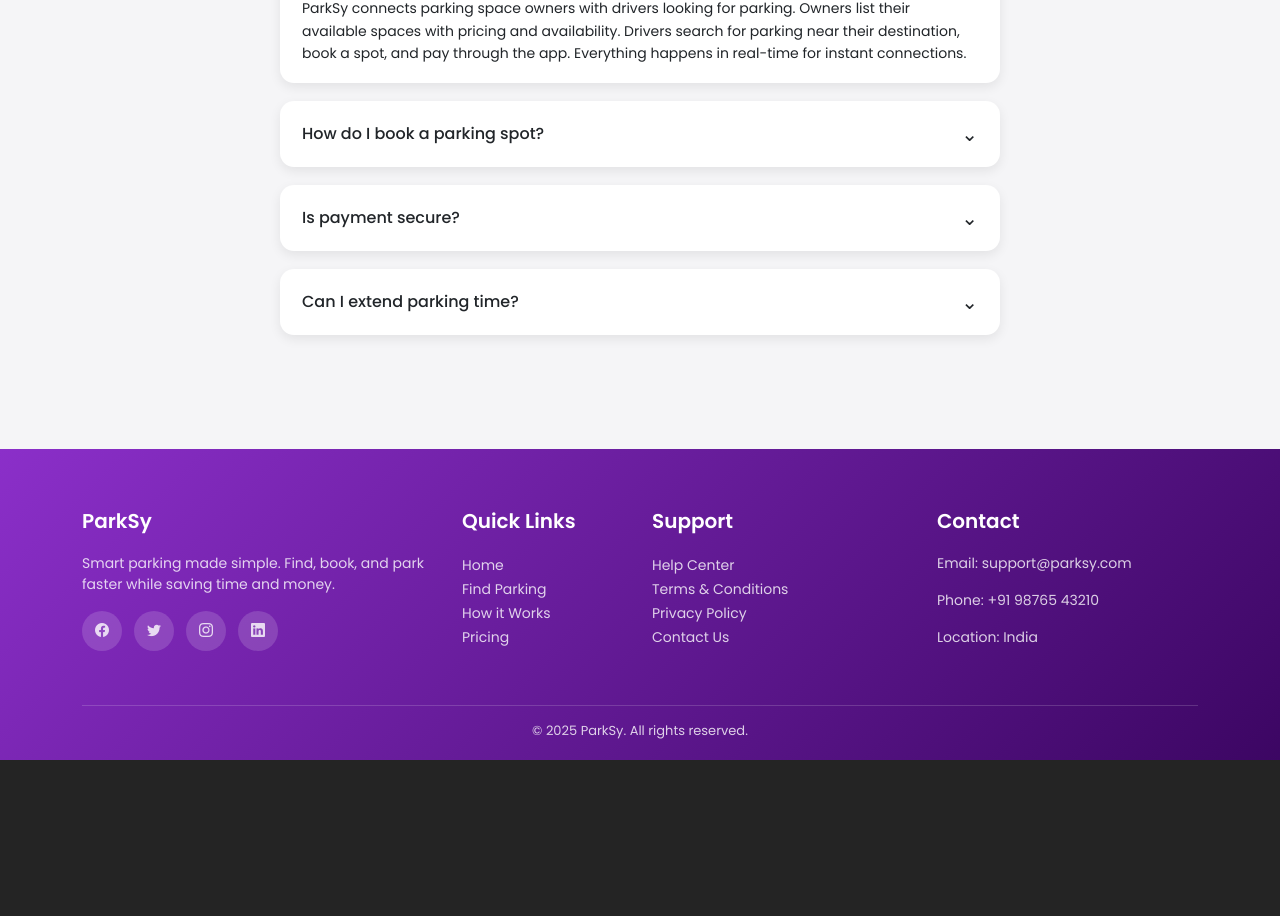
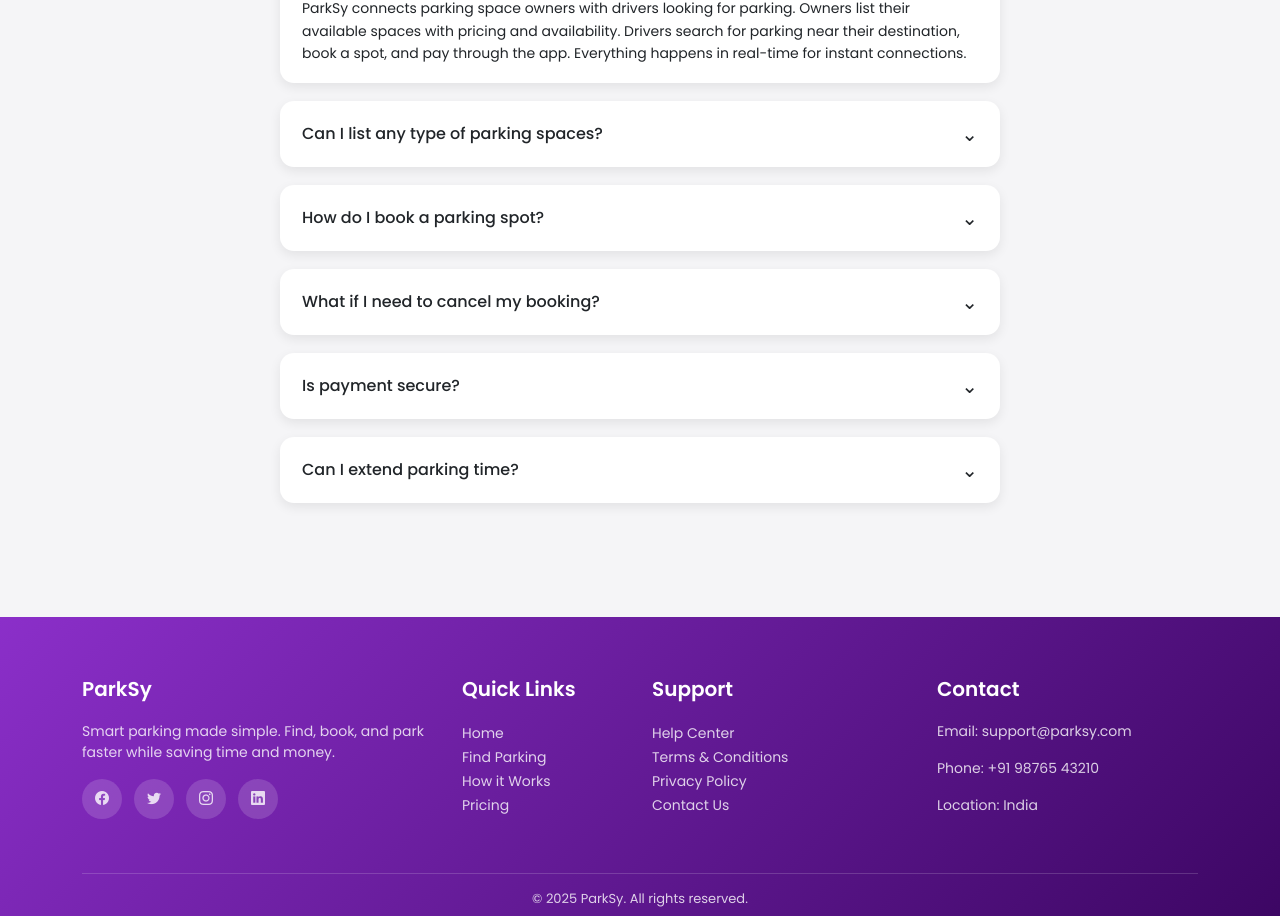
Before and after one commit to Avinash-Bagul/ParkSy, a React (Vite) app in the folder frontend/: page / in a window 1280 px wide. Shown: the part 4199-5115 px from the top of the page. Before the commit the page ends 4959 px from the top, so only its background shows below. Built offline with nearby package versions, Linux system fonts and the light colour scheme.

Commit message:
Changes to Faq sections

```diff
--- a/frontend/src/components/navbar/home/FAQ.jsx
+++ b/frontend/src/components/navbar/home/FAQ.jsx
@@ -64,9 +64,19 @@ const faqData = [
             "ParkSy connects parking space owners with drivers looking for parking. Owners list their available spaces with pricing and availability. Drivers search for parking near their destination, book a spot, and pay through the app. Everything happens in real-time for instant connections.",
     },
     {
-        question: "How do I book a parking spot?",
+        question: "Can I list any type of parking spaces?",
         answer:
-            "Search your destination, select an available spot, reserve it instantly, and pay securely through the app.",
+            "Yes! You can list driveways, garages, parking lots, street parking spots, or any legal parking space you own or control. We support hourly, daily, weekly, and monthly rentals.",
+    },
+        {
+            question: "How do I book a parking spot?",
+            answer:
+                "Search your destination, select an available spot, reserve it instantly, and pay securely through the app.",
+        },
+    {
+        question: "What if I need to cancel my booking?",
+        answer:
+            "Drivers can cancel bookings up to 2 hours before the start time for a full refund. Cancellations within 2 hours are subject to a 50% cancellation fee. Space owners can manage their availability calendar at any time.",
     },
     {
         question: "Is payment secure?",
```
